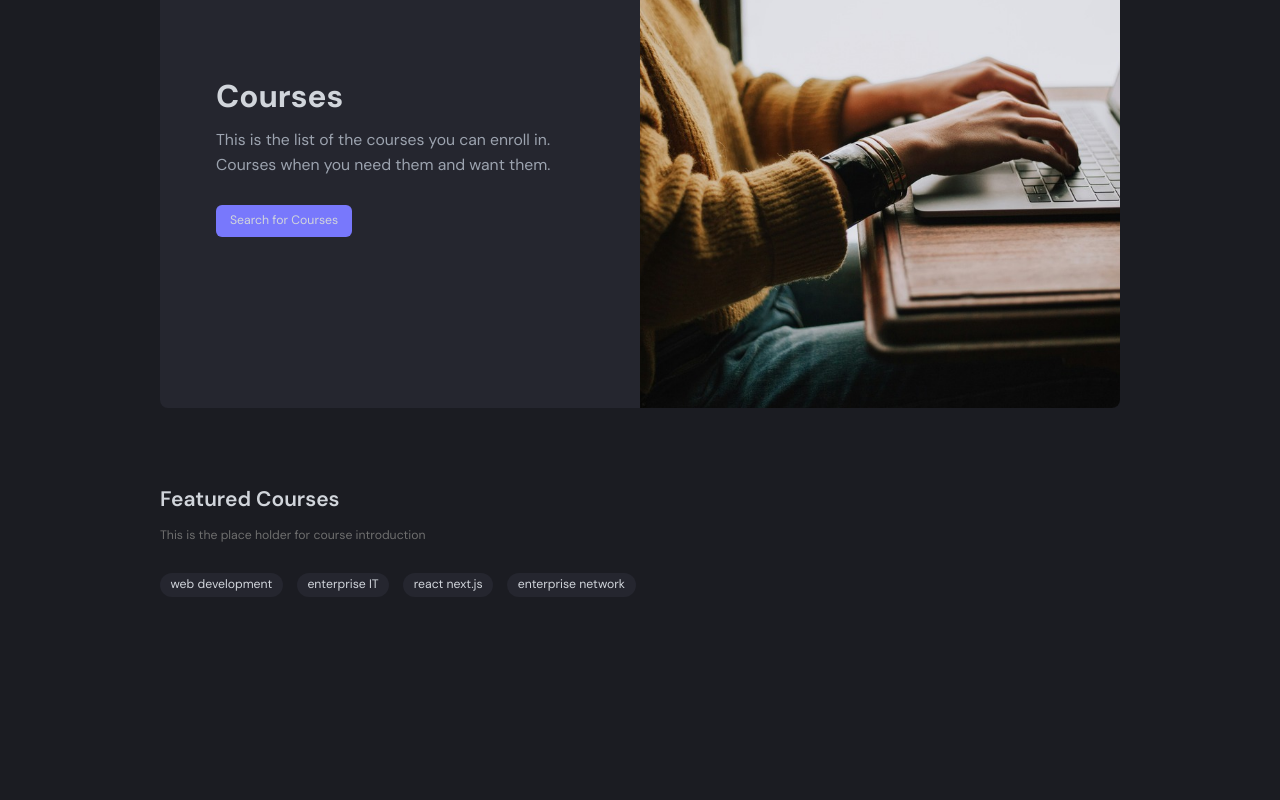
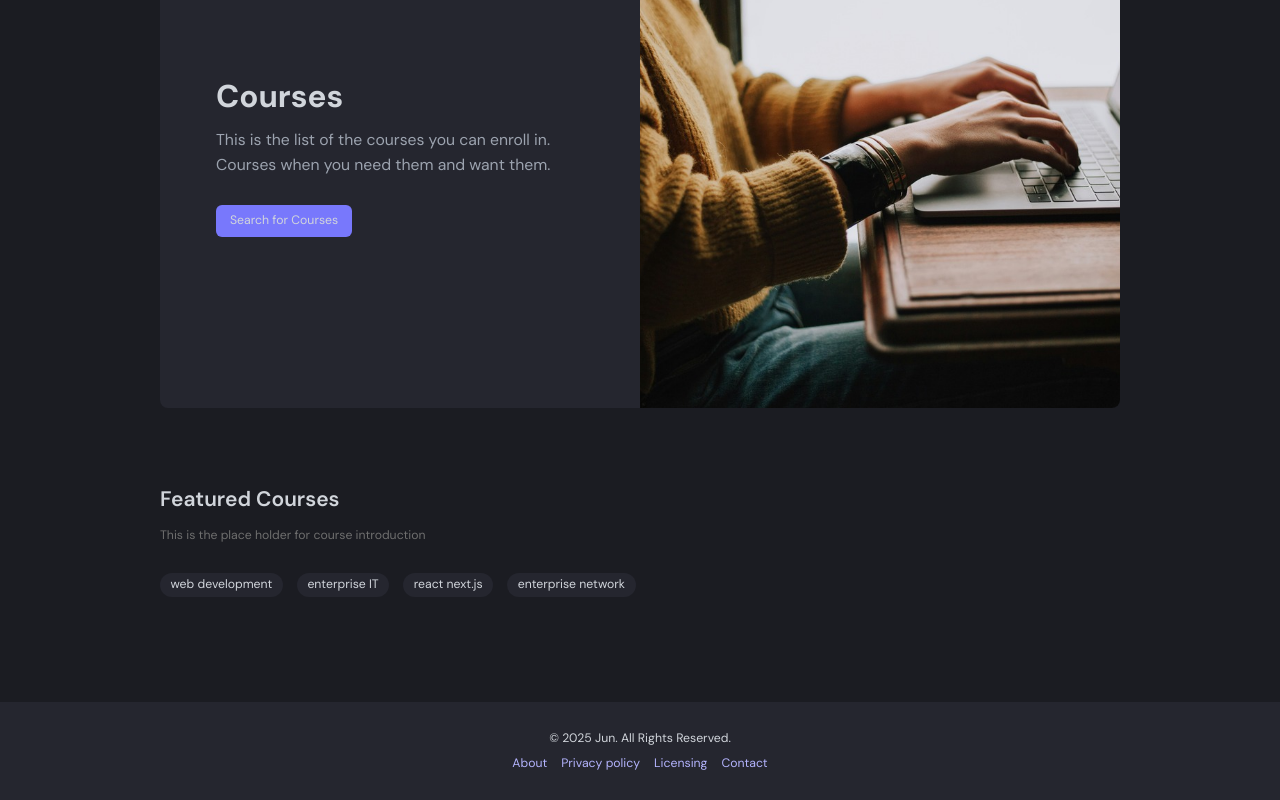
Before and after one commit to Junxiujunxiu/skillHub, a Next.js app in the folder client/: page / in a window 1280 px wide. Shown: the part 232-1032 px from the top of the page. Before the commit the page ends 899 px from the top, so only its background shows below. Built offline with nearby package versions, Linux system fonts and the light colour scheme.

Commit message:
Added footer components
Created a footer components and imported in the landing page.

```diff
--- a/client/src/app/page.tsx
+++ b/client/src/app/page.tsx
@@ -1,5 +1,6 @@
 import NonDashboardNavbar from "@/components/NonDashBoardNavBar"
 import Landing from "@/app/(nondashboard)/landing/page" // use () to remove it from url
+import Footer from "@/components/Footer";
 
 export default function Home() {
   return (
@@ -8,6 +9,7 @@
       <main className="nondashboard-layout__main">
         <Landing />
       </main>
+      <Footer />
     </div>
 
   );
--- /dev/null
+++ b/client/src/components/Footer.tsx
@@ -0,0 +1,21 @@
+import Link from 'next/link'
+import React from 'react'
+
+const Footer = () => {
+  return (
+    <div className="footer">
+        <p>&copy; 2025 Jun. All Rights Reserved.</p>
+        <div className="footer__links">
+            {["About", "Privacy policy", "Licensing", "Contact"].map((item)=>(
+                <Link key={item}
+                href={`/${item.toLowerCase().replace(" ", "-")}`}
+                className="footer__link">
+                    {item}
+                </Link>
+            ))}
+        </div>
+    </div>
+  )
+}
+
+export default Footer
```
